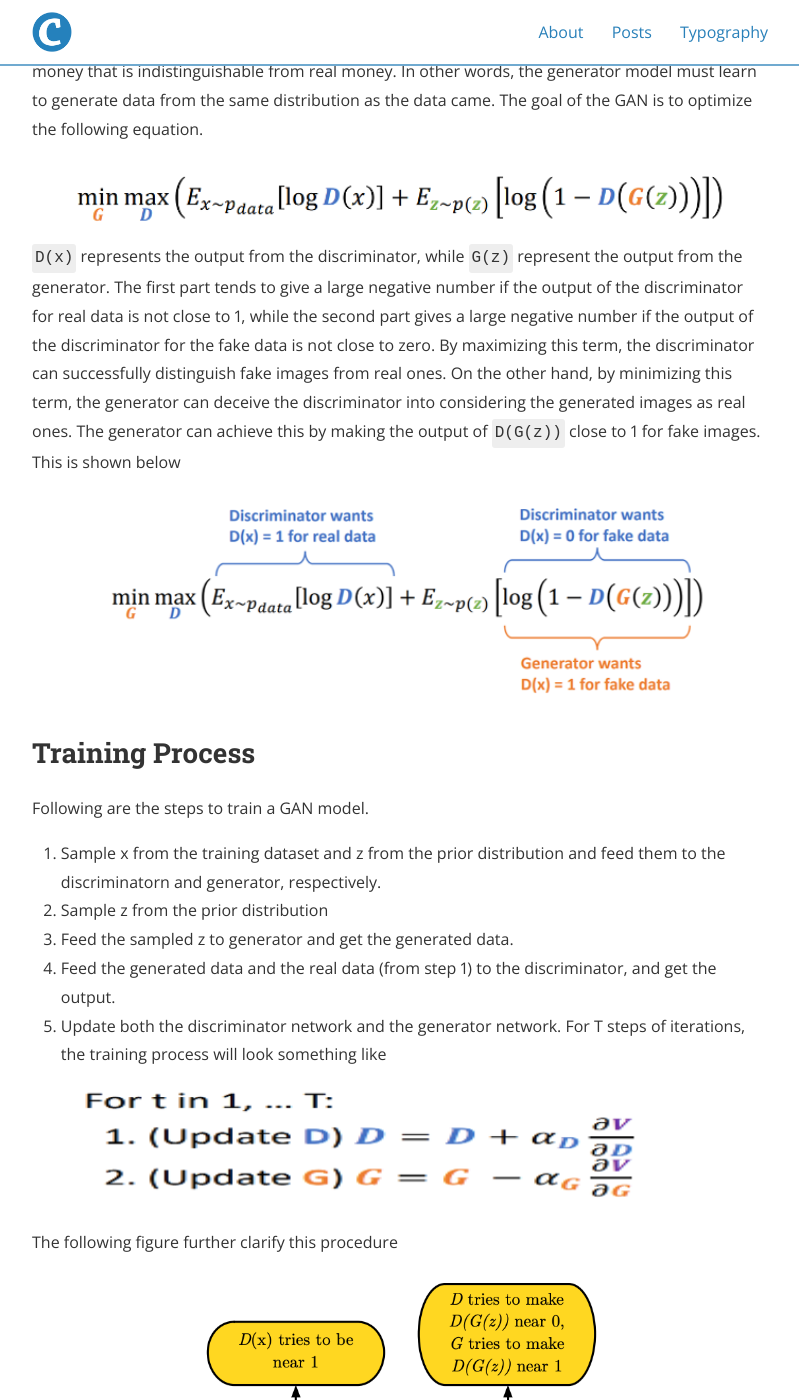
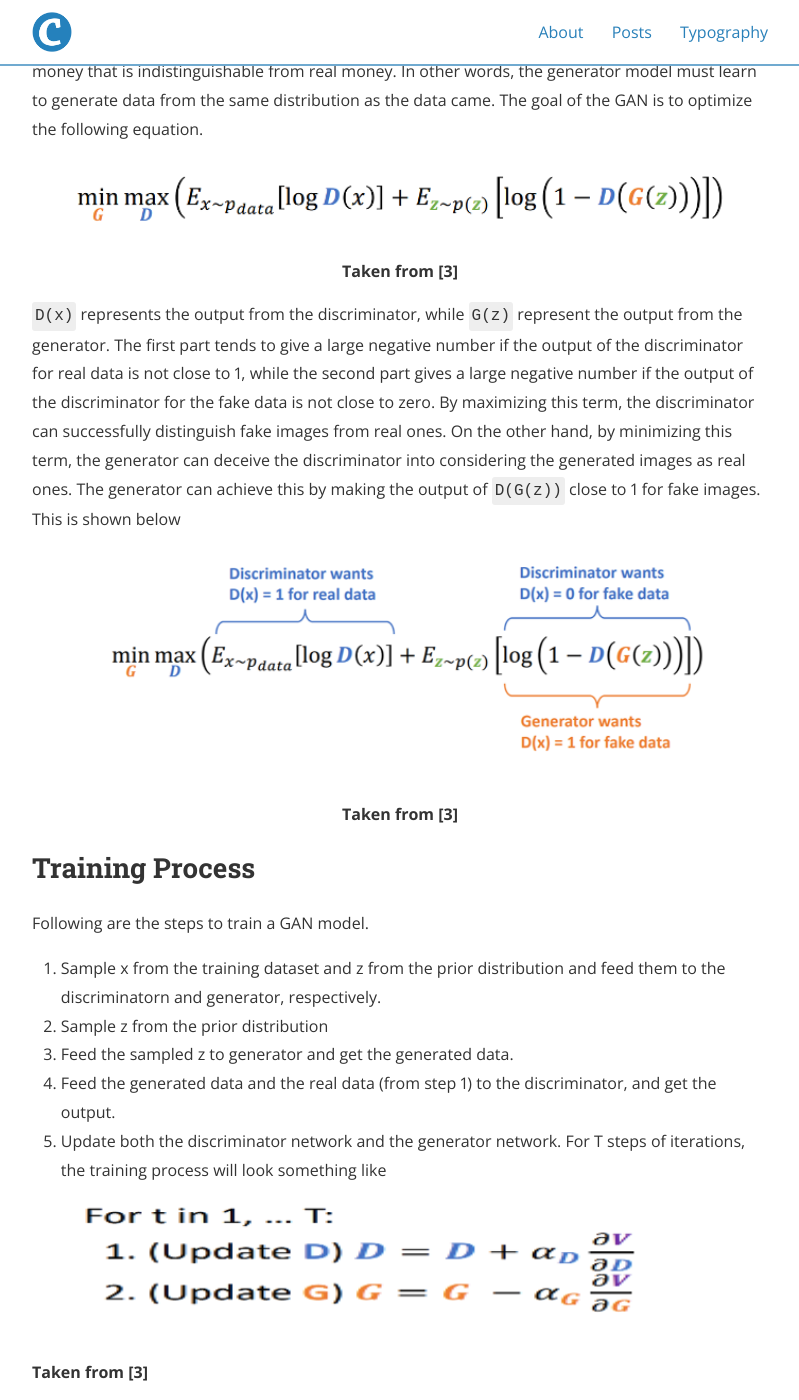
Before and after one commit to deep-generative-models-AIM5036/deep-generative-models-AIM5036.github.io, a Jekyll site: the page built from _posts/2022-11-09-GAN_Tutorial.md, in a window 1280 px wide and 1400 px high, scrolled down 1192 px. Shown: the whole window, without its empty margins (240-1039 px from the left). Built offline with Jekyll 4.4.1, drawn with Linux system fonts in a browser that asks for light colours; nearby versions of some CDN libraries; some of the changed text lies outside the part shown.

Commit message:
Update 2022-11-09-GAN_Tutorial.md
Signed-off-by: blackbaba980 <62365503+blackbaba980@users.noreply.github.com>

```diff
--- a/_posts/2022-11-09-GAN_Tutorial.md
+++ b/_posts/2022-11-09-GAN_Tutorial.md
@@ -32,12 +32,16 @@ The goal of the GAN is to optimize the following equation.
 
 <p align="center">
   <img src="/GAN_Tutorial_img/cost_function_equation.png" alt="factorio thumbnail"/>
+  <br>
+  <b> Taken from [3] </b>
 </p>
 
 `D(x)` represents the output from the discriminator, while `G(z)` represent the output from the generator. The first part tends to give a large negative number if the output of the discriminator for real data is not close to 1, while the second part gives a large negative number if the output of the discriminator for the fake data is not close to zero. By maximizing this term, the discriminator can successfully distinguish fake images from real ones. On the other hand, by minimizing this term, the generator can deceive the discriminator into considering the generated images as real ones. The generator can achieve this by making the output of `D(G(z))` close to 1 for fake images. This is shown below
 
 <p align="center">
   <img src="/GAN_Tutorial_img/discriminator_vs_generator.png" />
+  <br>
+  <b> Taken from [3] </b>
 </p>
 
 
@@ -54,6 +58,8 @@ For T steps of iterations, the training process will look something like
 
 <p>
   <img src="/GAN_Tutorial_img/training_process.png" width="300" height="130"/>
+  <br>
+  <b> Taken from [3] </b>
 </p>
 
 The following figure further clarify this procedure
@@ -61,6 +67,7 @@ The following figure further clarify this procedure
 <center>
   <p>
     <img src="/GAN_Tutorial_img/full_picture.png" />
+    <br>
     <b> Discriminator (left) and Generator (right) [1] </b>
   </p>
  </center>
@@ -72,11 +79,13 @@ Optimizing the above term from discriminator's prospective, guarantees to reach
 
 <p align="center">
   <img src="/GAN_Tutorial_img/Derivative.png" />
+  <br>
+  <b> Taken from [3] </b>
 </p>
 
 The goal of the discriminator is to estimate this ratio. This is shown in the following figure
 <p align="center">
-  <img src="/GAN_Tutorial_img/dis_vs_gen.png" width="600" height="400"/>
+  <img src="/GAN_Tutorial_img/dis_vs_gen.png" width="600" height="400"/><br>
   <b> Discriminator shows in dotted blue line. The goal of the discriminator is to estimate the ratio between two distribution -- Figure taken from [1] </b>
 </p>
 
@@ -88,7 +97,7 @@ In order for the generator to align the p<sub>model</sub> distribution with the
 
 At the beginning of the training, the discriminator gets confident about the fake images quite quickly, which causes a vanishing gradient problem for the generator. A vanishing gradient means that there will be no update for the generator, even for the bad samples. To fix this problem, we can change the equation for the generator from `log(1-D(G(z)))` to `-log(G(z))`. Considering a sigmoid function at the end of the discriminator network, we can see that the gradient is equal to zero at the beginning of the training. Modifying the sign reverse this phenomenon and brings the vanishing gradient problem for the real data. However, this is okay for real images, as this gradient is not used for updating the generator.This is show below
 <p align="center">
-  <img src="/GAN_Tutorial_img/non_saturating.png" />
+  <img src="/GAN_Tutorial_img/non_saturating.png" /> <br>
     <b> Solution to vanishing gradient [2] </b>
 
 </p>
@@ -105,19 +114,23 @@ GAN minimizes the Jensen-Shannon divergence(JSD) between the p<sub>data</sub> an
 
 <p align="center">
   <img src="/GAN_Tutorial_img/jsd.png" alt="factorio thumbnail"/>
+  <br>
+  <b> Taken from [3] </b>
 </p>
 
 We can see that minimizing the main loss function of GANs, indeed, minimizes the JSD between the two distributions. Alternatively, we can also modify the generative models to minimize the Kullback–Leibler divergence (KL) between the two distributions. This would allow the GAN to do maximum likeliood learning. In order to do so, we need to change the loss function for the generator. Specifically, changing the loss function for the generator to the following loss function will allow the GAN to minimize the KL divergence.
 
 <p align="center">
   <img src="/GAN_Tutorial_img/new_cost_mle.png" alt="factorio thumbnail"/>
+    <br>
+  <b> Taken from [3] </b>
 </p>
 
 
  Different setting results in different optimization. KL-divergence tries to fit the p<sub>model</sub> to all the peaks of the p<sub>data</sub>, and therefore average out over all the modes. On the other hand, JSD tries to fit the p<sub>model</sub> to a single peak or model. This is shown in the following figure.
 
 <p align="center">
-  <img src="/GAN_Tutorial_img/divergences.png" alt="factorio thumbnail"/>
+  <img src="/GAN_Tutorial_img/divergences.png" alt="factorio thumbnail"/><br>
   <b> The choice of divergence defines the optimization behavior [2] </b>
 
 </p>
@@ -132,12 +145,14 @@ Using labels to train a GAN network can improve the quality of samples generated
 If the discriminator depends only on a small sets of features to identify the real images, then the generator can easily deceive the discriminator by producing samples that have those sets of features only. This makes the discriminator overconfident for samples with specific sets of features only, even if the samples make no sense. To avoid this situation, we allow the discriminator's output to be between 0 and 0.9. This way, even if the discriminator is sure about an image, there will be gradient for the generator to learn from. In Tensorflow, this loss can be modified as below
 <p align="center">
   <img src="/GAN_Tutorial_img/loss_function.png" alt="factorio thumbnail"/>
+  <br>
+  <b> Taken from [3] </b>
 </p>
 Smoothing the labels for the fake samples will generate unexpected behaviors.
 
 Batch Normalization creates a dependency between the samples in a batch. This results in generated images that are not independent of each other. The following figure shows this phenomenon
 <p align="center">
-  <img src="/GAN_Tutorial_img/batch_norm.png" alt="factorio thumbnail" width="500" height="500"/>
+  <img src="/GAN_Tutorial_img/batch_norm.png" alt="factorio thumbnail" width="500" height="500"/> <br>
   <b> Dependence between different images in a same batch [1] </b>
 
 </p>
@@ -166,7 +181,7 @@ The nature of the GAN settings is such that the two networks compete with each o
 
 The nash equilibrium of this state reaches when `x=y=0`. The following figure shows the result of gradient descent on the above function.
 <p align="center">
-  <img src="/GAN_Tutorial_img/oscillations.png" width="300" height="300"/>
+  <img src="/GAN_Tutorial_img/oscillations.png" width="300" height="300"/><br>
   <b> Optimization in game theory can result in sub-optimal structure [4]</b>
 </p>
 
@@ -178,10 +193,14 @@ In reality, our data has multiple modes in the distribution, known as multi-moda
 
 Basically, we have two options to optimize the objective function for the GANs. One is
 <p align="center">
-    <img src="/GAN_Tutorial_img/minmaxgenerator.png" />
+  <br>
+  <b> Taken from [1] </b>
+  <img src="/GAN_Tutorial_img/minmaxgenerator.png" />
 </p>
 while the other is
 <p align="center">
+    <br>
+    <b> Taken from [1] </b>
     <img src="/GAN_Tutorial_img/maxmingenerator.png"/>
 </p>.
 They are different, and optimizing them corresponds to optimizing two different functions.
@@ -191,7 +210,7 @@ In the `maxmin` game, the generator minimizes the cost function first. It does t
 What we want the network to do is `minmax`; however, since we update the networks simultaneously, we end up performing `maxmin`. This gives rise to the mode collapse. The following figure shows this behavior
 
 <p align="center">
-  <img src="/GAN_Tutorial_img/model_collapse.png" />
+  <img src="/GAN_Tutorial_img/model_collapse.png" /><br>
   <b> Mode collapse in toy dataset -- [1] </b>
 </p>
 
@@ -204,7 +223,7 @@ In minibatch discrimination, we feed real images and generated images into the d
 Initially, when we update the networks simultaneously, we do not consider the maximized value of the discriminator for the generator. In unrolled GANs, we can train the discriminator for `k` steps and build the graph for each of these steps. Finally, we can propagate through all these steps and update the generator. By doing so, we can update the generator not only with respect to the loss but also with respect to the discriminator's response to these losses. This is proved to be helpful in mode-collapse problems, as shown below.
 
 <p align="center">
-  <img src="/GAN_Tutorial_img/mode_solved.png"  />
+  <img src="/GAN_Tutorial_img/mode_solved.png"  /><br>
   <b> Urolled GAN solved the problem of mode collapse [1] </b>
 </p>
 
```
